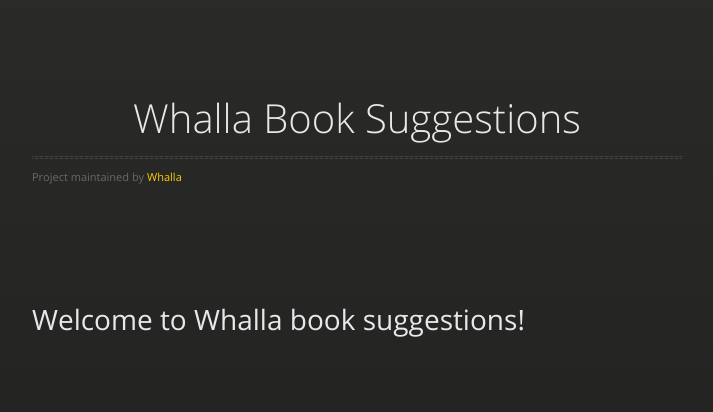
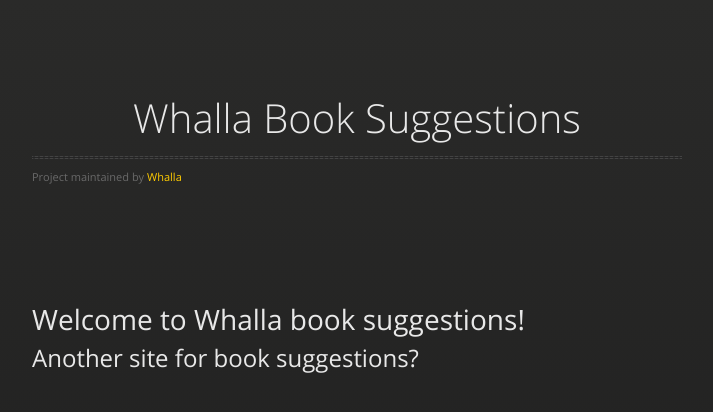
Before and after one commit to Whalla/wbs, a Jekyll site: the page built from index.md, in a window 1280 px wide. Shown: the top 412 px of the page, without its empty margins (283-996 px from the left). Built offline with Jekyll 4.4.1, drawn with Linux system fonts in a browser that asks for light colours; nearby versions of some CDN libraries.

Commit message:
Update index.md

```diff
--- a/index.md
+++ b/index.md
@@ -3,4 +3,6 @@ layout: default
 title: Whalla Book Suggestions
 ---
 
-#Welcome to Whalla book suggestions!
+# Welcome to Whalla book suggestions!
+
+## Another site for book suggestions?
```
